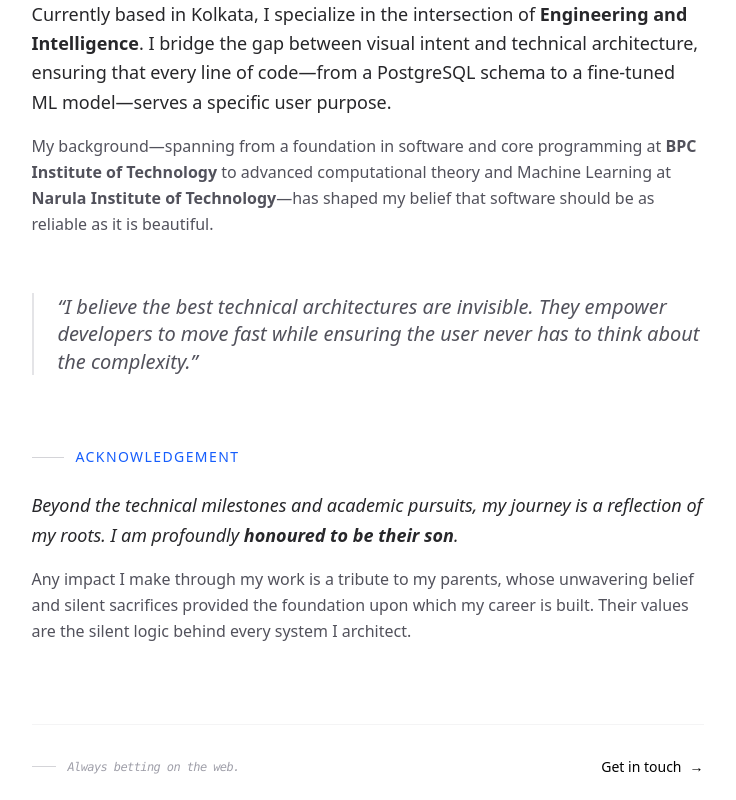
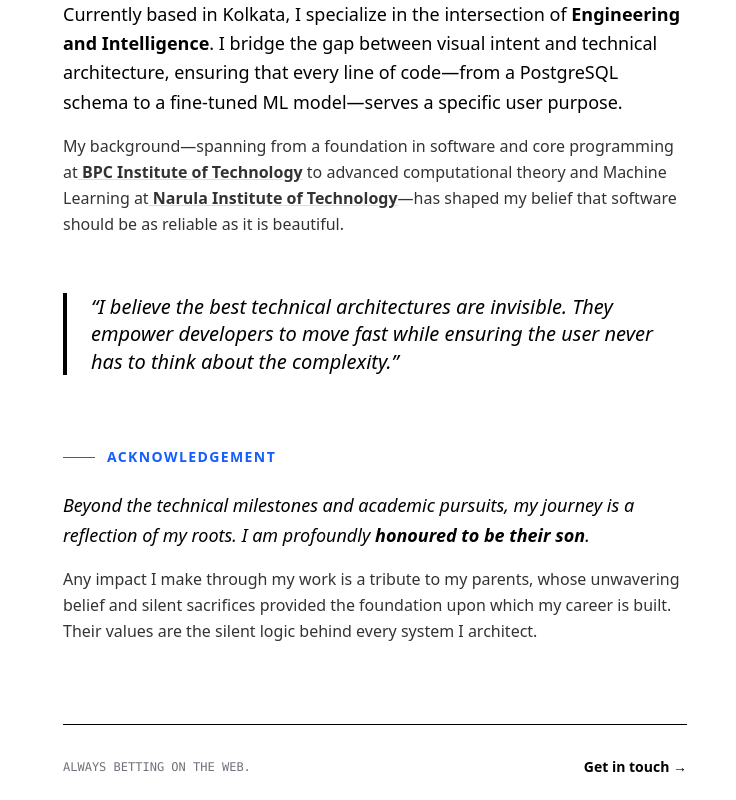
Before and after one commit to itzsudipta/sudipta.me, a Next.js app: page /about in a window 1280 px wide. Shown: the part 420-1220 px from the top of the page, without its empty margins (265-1001 px from the left). Built offline with nearby package versions, Linux system fonts and the light colour scheme.

Commit message:
fix : font visibility on hero and about page

```diff
--- a/app/about/page.tsx
+++ b/app/about/page.tsx
@@ -1,47 +1,38 @@
-import type { Metadata } from "next";
-
-export const metadata: Metadata = {
-    title: "About | Sudipta",
-    description: "Software Architect specializing in Engineering and Intelligence.",
-};
-
 export default function AboutPage() {
     return (
-        <section className="max-w-2xl mx-auto py-12 animate-in fade-in slide-in-from-bottom-4 duration-1000">
+        <section className="max-w-2xl mx-auto py-12 px-6 animate-in fade-in slide-in-from-bottom-4 duration-1000">
 
-            {/* 1. Impactful Header */}
+            {/* 1. Header - Using text-foreground for guaranteed visibility */}
             <div className="space-y-4 mb-16">
                 <h1 className="text-4xl font-semibold tracking-tight text-foreground leading-[1.1]">
                     I don&apos;t just write code; I architect digital ecosystems where <span className="text-zinc-400">logic meets intelligence.</span>
                 </h1>
             </div>
+            {/* 2. Narrative Content */}
+            <div className="space-y-12">
+                <section className="space-y-4 text-foreground/90">
+                    <div className="flex items-center gap-3 mb-6">
+                        <span className="h-px w-8 text-foreground" />
+                        <span className="text-sm font-bold uppercase tracking-widest text-foreground">The Brief</span>
+                    </div>
 
-            {/* 2. Narrative Content */}
-            <div className="space-y-12 text-zinc-600 dark:text-zinc-400">
+                    <p className="text-lg leading-relaxed">
+                        Currently based in Kolkata, I specialize in the intersection of <strong className="text-foreground font-bold">Engineering and Intelligence</strong>.
+                        I bridge the gap between visual intent and technical architecture, ensuring that every line of code—from a PostgreSQL schema to a fine-tuned ML model—serves a specific user purpose.
+                    </p>
 
-                {/* The Brief */}
-                <section className="space-y-4">
-                    <div className="flex items-center gap-3 text-foreground mb-6">
-                        <span className="h-px w-8 bg-zinc-300 dark:bg-zinc-700" />
-                        <span className="text-sm font-medium uppercase tracking-widest">The Brief</span>
-                    </div>
-                    <p className="text-lg leading-relaxed text-zinc-800 dark:text-zinc-200">
-                        Currently based in Kolkata, I specialize in the intersection of <strong>Engineering and Intelligence</strong>.
-                        I bridge the gap between visual intent and technical architecture, ensuring that every line of code—from a
-                        PostgreSQL schema to a fine-tuned ML model—serves a specific user purpose.
-                    </p>
-                    <p className="leading-relaxed">
+                    <p className="leading-relaxed opacity-80 text-foreground">
                         My background—spanning from a foundation in software and core programming at
-                        <strong> BPC Institute of Technology</strong> to advanced computational theory and Machine Learning at
-                        <strong> Narula Institute of Technology</strong>—has shaped my belief that software should be as
+                        <strong className="text-foreground font-bold underline decoration-zinc-300"> BPC Institute of Technology</strong> to advanced computational theory and Machine Learning at
+                        <strong className="text-foreground font-bold underline decoration-zinc-300"> Narula Institute of Technology</strong>—has shaped my belief that software should be as
                         reliable as it is beautiful.
                     </p>
                 </section>
 
-                {/* Invisible Architecture Quote */}
+                {/* Architecture Quote - Using text-foreground */}
                 <section className="py-2">
-                    <blockquote className="border-l-2 border-zinc-200 dark:border-zinc-800 pl-6 space-y-4 font-light">
-                        <p className="text-foreground/80 text-xl leading-snug italic">
+                    <blockquote className="border-l-4 border-foreground pl-6 space-y-4">
+                        <p className="text-foreground text-xl leading-snug italic font-medium">
                             “I believe the best technical architectures are invisible.
                             They empower developers to move fast while ensuring the user
                             never has to think about the complexity.”
@@ -49,36 +40,31 @@ export default function AboutPage() {
                     </blockquote>
                 </section>
 
-                {/* Acknowledgment Section (Replaces Philosophy) */}
-                <section className="space-y-4 pt-4">
-                    <div className="flex items-center gap-3 text-foreground mb-6">
-                        <span className="h-px w-8 bg-zinc-300 dark:bg-zinc-700" />
-                        <span className="text-sm font-medium uppercase tracking-widest text-blue-600 dark:text-blue-400">Acknowledgement</span>
+                {/* Acknowledgment Section */}
+                <section className="space-y-4 pt-4 text-foreground/90">
+                    <div className="flex items-center gap-3 mb-6">
+                        <span className="h-px w-8 bg-blue-600" />
+                        <span className="text-sm font-bold uppercase tracking-widest text-blue-600 dark:text-blue-500">Acknowledgement</span>
                     </div>
-                    <p className="text-lg leading-relaxed text-zinc-800 dark:text-zinc-200 italic">
-                        Beyond the technical milestones and academic pursuits, my journey is a reflection of my roots. I am profoundly <strong>honoured to be their son</strong>.
+                    <p className="text-lg leading-relaxed italic">
+                        Beyond the technical milestones and academic pursuits, my journey is a reflection of my roots. I am profoundly <strong className="text-foreground font-bold">honoured to be their son</strong>.
                     </p>
-                    <p className="leading-relaxed">
+                    <p className="leading-relaxed opacity-80">
                         Any impact I make through my work is a tribute to my parents, whose unwavering belief and silent sacrifices provided the foundation upon which my career is built. Their values are the silent logic behind every system I architect.
                     </p>
                 </section>
             </div>
 
-            {/* 3. Footer / Signature */}
-            <footer className="mt-20 pt-8 border-t border-zinc-100 dark:border-zinc-800 flex flex-col sm:flex-row sm:items-center justify-between gap-4">
-                <div className="flex items-center gap-3 text-zinc-400">
-                    <span className="h-px w-6 bg-zinc-300 dark:bg-zinc-700" />
-                    <span className="text-xs font-mono italic tracking-tighter">Always betting on the web.</span>
-                </div>
-
+            {/* 3. Footer */}
+            <footer className="mt-20 pt-8 border-t border-border flex flex-col sm:flex-row sm:items-center justify-between gap-4">
+                <p className="text-xs font-mono text-zinc-500 uppercase">Always betting on the web.</p>
                 <a
-                    href="mailto:your-email@example.com"
-                    className="text-sm font-medium text-foreground hover:text-zinc-400 transition-colors flex items-center gap-2"
+                    href="mailto:hello@sudiptasarkar.me"
+                    className="text-sm font-bold text-foreground hover:text-blue-600 transition-colors"
                 >
-                    Get in touch <span>→</span>
+                    Get in touch →
                 </a>
             </footer>
-
         </section>
     );
 }
--- a/app/globals.css
+++ b/app/globals.css
@@ -1,31 +1,27 @@
-
 @import "tailwindcss";
 
+@layer base {
+  :root {
 
-:root {
-  --background: 240 5% 98%;
-  --foreground: 240 10% 3.9%;
+    --background: 0 0% 100%;
+    --foreground: 0 0% 0%;
     --card: 0 0% 100%;
-  --card-foreground: 240 10% 3.9%;
+    --card-foreground: 0 0% 0%;
     --border: 240 5.9% 90%;
-
   }
 
   .dark {
+
     --background: 240 10% 3.9%;
-  --foreground: 0 0% 98%;
+    --foreground: 0 0% 100%;
     --card: 240 10% 3.9%;
-  --card-foreground: 0 0% 98%;
+    --card-foreground: 0 0% 100%;
     --border: 240 3.7% 15.9%;
-
-}
-html {
-
-  scrollbar-gutter: stable;
   }
 
   body {
-
-  text-rendering: optimizeLegibility;
-  -webkit-font-smoothing: antialiased;
+    background-color: hsl(var(--background));
+    color: hsl(var(--foreground));
+    transition: background-color 0.2s ease, color 0.2s ease;
   }
+}
--- a/app/page.tsx
+++ b/app/page.tsx
@@ -24,11 +24,11 @@ export default function Home() {
           </h1>
 
           {/* Bio */}
-          <p className="text-lg text-zinc-600 dark:text-zinc-400 max-w-lg leading-relaxed">
-            I am <strong className="text-zinc-900 dark:text-zinc-200 font-semibold">Sudipta Sarkar</strong>,
+          <p className="text-lg text-foreground/90 max-w-lg leading-relaxed">
+            I am <strong className="text-foreground font-semibold">Sudipta Sarkar</strong>,
             a Lead Web & ML Developer. I architect high-performance systems that merge
-            <span className="text-zinc-900 dark:text-zinc-200 font-medium"> computational depth</span> with
-            <span className="text-zinc-900 dark:text-zinc-200 font-medium"> visual clarity.</span>
+            <span className="text-foreground font-medium"> computational depth</span> with
+            <span className="text-foreground font-medium"> visual clarity.</span>
           </p>
 
           {/* Buttons */}
--- a/app/projects/page.tsx
+++ b/app/projects/page.tsx
@@ -10,7 +10,7 @@ const projects = [
     },
     {
         title: "FileStacker - A Modern SaaS WebApplication",
-        description: "AA SaaS-based intelligent file management system , with python backend and React.",
+        description: "A SaaS-based intelligent file management system , with python backend and React.",
         stack: ["Python", "FastApi", "PostGresSQL", "React"],
         repo: "A SaaS-based intelligent file management system , with python backend and React."
     },
```
Lines whose indentation alone changed are shown as unchanged.
